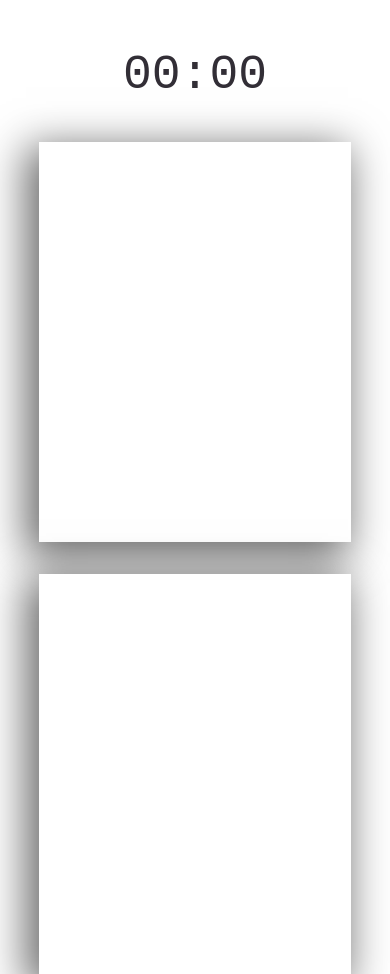
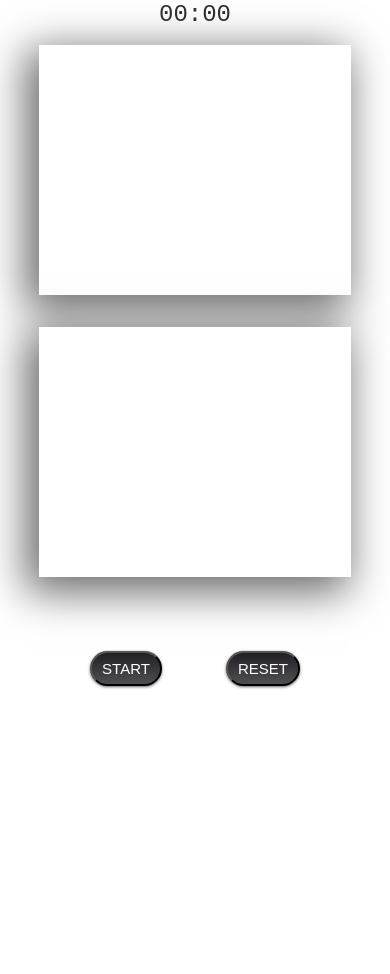
Before and after one commit to justeSi/game01, a plain HTML site: page index.html in a window 390 px wide. Shown: the top 974 px of the page. After the commit the page ends 844 px from the top, so only its background shows below. Drawn offline with Linux system fonts and the light colour scheme.

Commit message:
++css for mobile

```diff
--- a/asset/css/style.css
+++ b/asset/css/style.css
@@ -142,3 +142,31 @@ button {
         margin: 1px;
     }
 }
+
+@media screen and (max-width: 450px) {
+    .timer {
+        margin-top: 1px;
+        margin-bottom: 1px;
+        font-size: 1.5rem;
+    }
+    .small-box {
+        padding: .6rem .7rem;
+    }
+    .box {
+        min-height: 250px;
+        margin: 1rem;
+    }
+    .start,
+    .reset {
+        margin-top: 0;
+        font-size: 15px;
+        padding: 7px 10px 7px 10px;
+    }
+    .msg {
+        font-size: 1rem;
+        margin: 5px 0 3px 0;
+    }
+    .small-box:hover {
+        border: none;
+    }
+}
```
